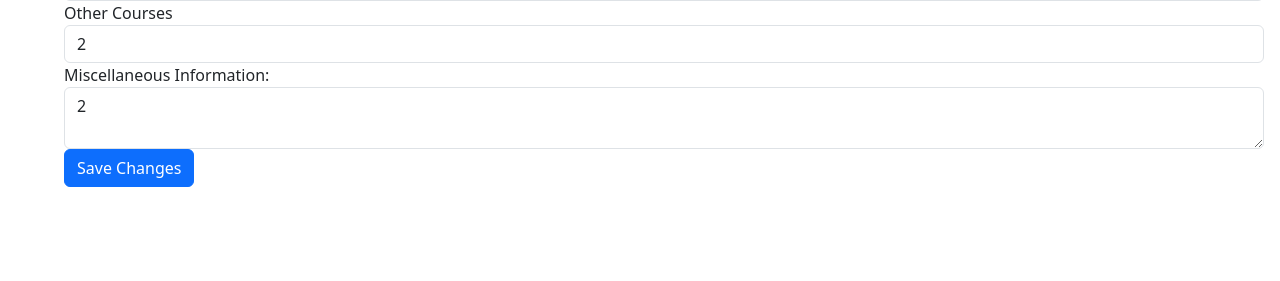
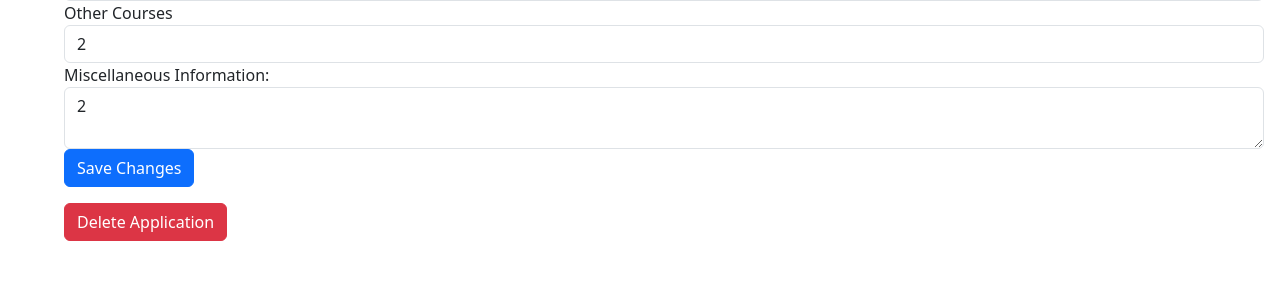
Before and after one commit to CSCI3356Spring2023/TechSupport, a Django app: page /edit_application/3/ in a window 1280 px wide. Shown: the part 555-836 px from the top of the page. Before the commit the page ends 742 px from the top, so only its background shows below. Run offline with Django 4.2, Linux system fonts and the light colour scheme; data comes from the database, SQL or seed files in the repository; both versions use the stored data as it was after the commit.

Commit message:
delete application function for students

```diff
--- a/TA/TAApp/urls.py
+++ b/TA/TAApp/urls.py
@@ -20,7 +20,7 @@ from application.views import application_view
 from InstructorAddCourse.views import instructor_add_course_view
 from adminSummary.views import admin_summary_view, send_email, edit_course, delete_course, show_applications
 from instructorSummary.views import instructor_summary_view
-from studentSummary.views import student_summary_view, apply_course, edit_application
+from studentSummary.views import student_summary_view, apply_course, edit_application, delete_application
 from login.views import  login_home, student_home, teacher_home, admin_home, logout, register, welcome
 
 
@@ -44,6 +44,7 @@ urlpatterns = [
     path("apply_course/<int:course_id>/", apply_course, name="apply_course"),
     path("edit_application/<int:application_id>/", edit_application, name="edit_application"),
     path('delete_course/<int:course_id>/', delete_course, name='delete_course'),
+    path('delete_application/<int:application_id>/', delete_application, name='delete_application'),
     path('show_applications/', show_applications, name='show_applications'),
 
 ]
--- a/TA/studentSummary/views.py
+++ b/TA/studentSummary/views.py
@@ -127,3 +127,10 @@ def edit_application(request, application_id):
         context = {'application': application,
                'form': form}
         return render(request, "edit_application.html", context)
+
+
+
+def delete_application(request, application_id):
+    course = get_object_or_404(Application, id=application_id)
+    course.delete()
+    return redirect(student_summary_view)
--- a/TA/templates/edit_application.html
+++ b/TA/templates/edit_application.html
@@ -54,4 +54,8 @@
 
     <input type="submit" class="btn btn-primary" value="Save Changes">
   </form>
+  <form action="{% url 'delete_application' application.id %}" method="POST" onsubmit="return confirm('Are you sure you want to delete this application?');">
+    {% csrf_token %}
+    <input type="submit" class="btn btn-danger" value="Delete Application">
+  </form>
 {% endblock %}
```
Also changed, not shown: TA/db.sqlite3.
